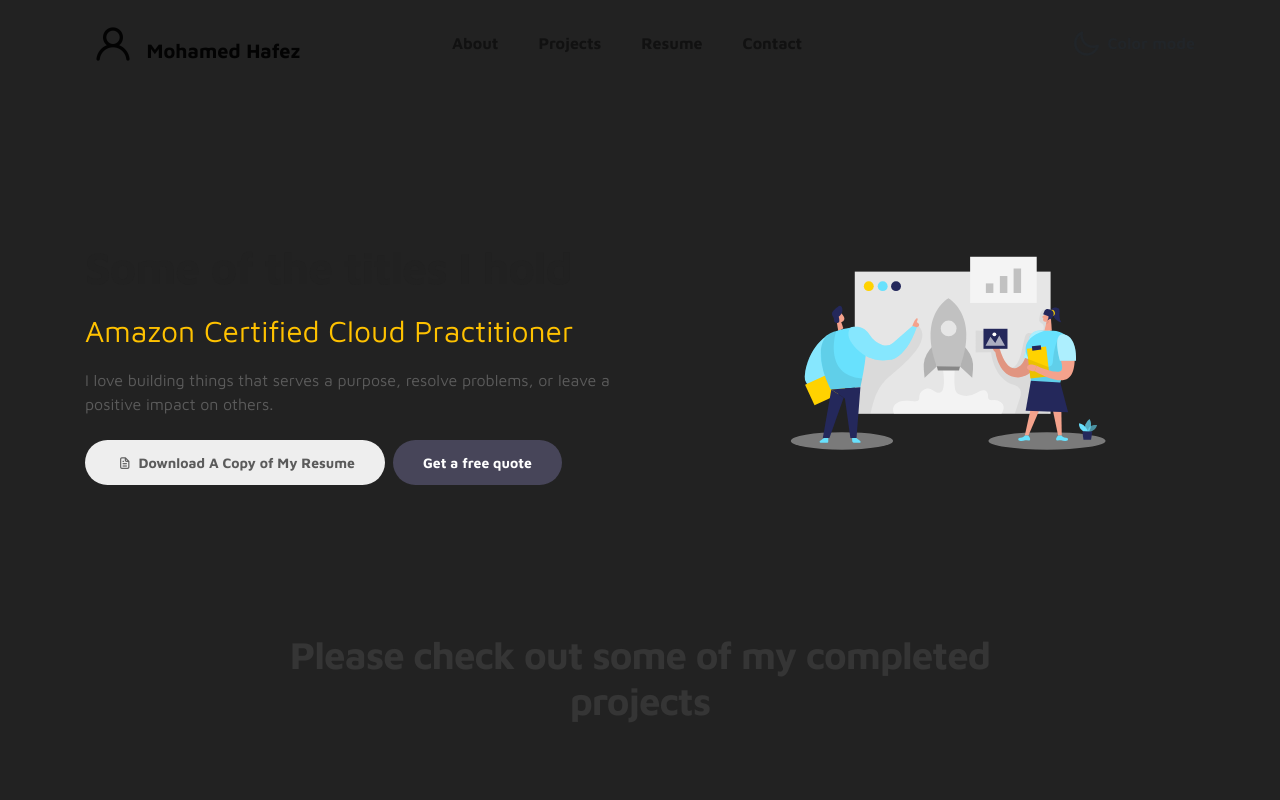
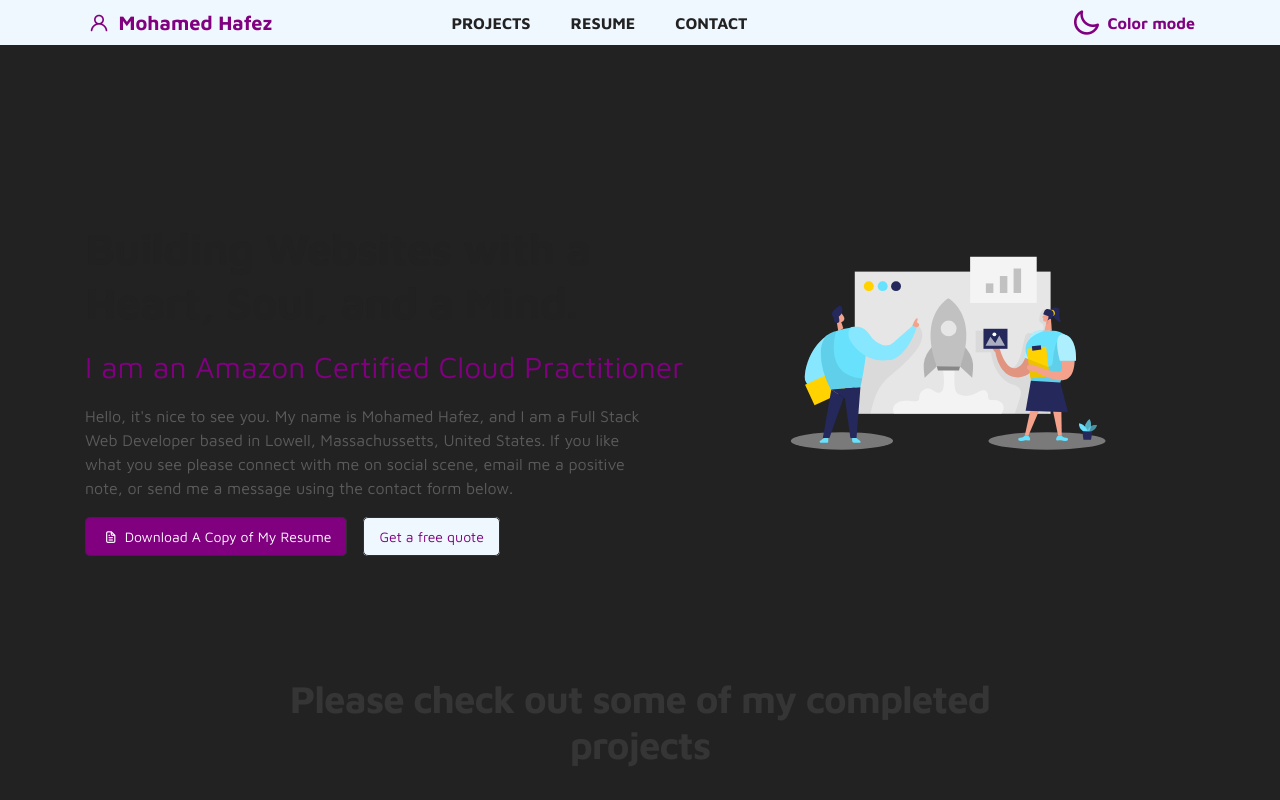
Before and after one commit to mhafez1978/react-simple-portfolio, a React (Create React App) app: page / in a window 1280 px wide. Both pictures are taken after a click on the element "Color mode". Shown: the top 800 px of the page. Built offline with nearby package versions, Linux system fonts and the light colour scheme.

Commit message:
cleaning directory

```diff
--- a/package.json
+++ b/package.json
@@ -7,10 +7,10 @@
     "@testing-library/react": "^13.3.0",
     "@testing-library/user-event": "^13.5.0",
     "aos": "^3.0.0-beta.6",
+    "node-sass": "^7.0.1",
     "react": "^18.2.0",
     "react-dom": "^18.2.0",
     "react-scripts": "5.0.1",
-    "scss": "^0.2.4",
     "styled-components": "^5.3.5",
     "web-vitals": "^2.1.4"
   },
--- a/public/index.html
+++ b/public/index.html
@@ -26,8 +26,8 @@
     -->
     <title>React App</title>
 
-    <!-- <link rel="stylesheet" href="css/owl.carousel.min.css" /> -->
-    <!-- <link rel="stylesheet" href="css/owl.theme.default.min.css" /> -->
+    <link rel="stylesheet" href="css/owl.carousel.min.css" />
+    <link rel="stylesheet" href="css/owl.theme.default.min.css" />
 
     <link rel="stylesheet" href="css/bootstrap.min.css" />
     <link rel="stylesheet" href="css/unicons.css" />
@@ -63,10 +63,10 @@
       crossorigin="anonymous"
     ></script>
 
-    <!-- <script src="./js/Headroom.js"></script>
+    <script src="./js/Headroom.js"></script>
     <script src="./js/jQuery.headroom.js"></script>
     <script src="./js/owl.carousel.min.js"></script>
     <script src="./js/smoothscroll.js"></script>
-    <script src="./js/custom.js"></script> -->
+    <script src="./js/custom.js"></script>
   </body>
 </html>
--- a/src/components/About.js
+++ b/src/components/About.js
@@ -1,5 +1,9 @@
-import React from "react";
-import aboutImg from "./images/startup.svg";
+import React from 'react';
+import aboutImg from './images/startup.svg';
+import '../styles/custom.css';
+
+const resume =
+  'https://docs.google.com/document/d/1-dD4L1qhkkYaoa3wrLESgSFDmOPItZ4K/edit?usp=sharing&ouid=106440158359286859061&rtpof=true&sd=true';
 
 const About = () => {
   return (
@@ -8,52 +12,71 @@ const About = () => {
       id="about"
     >
       <div className="container">
-        <div className="row">
+        <div className="row" data-aos="slide-up">
           <div className="col-lg-7 col-md-12 col-12 d-flex align-items-center">
             <div className="about-text">
               <div className="animated animated-text">
                 <div className="mr-2">
-                  <h1 id="opening">Some of the titles I hold</h1>
+                  <h1 id="opening">
+                    Building Websites with a Heart, Soul, and a Mind.
+                  </h1>
                 </div>
                 <div
                   className="animated-info"
-                  style={{ marginTop: "-10px", marginBottom: "40px" }}
+                  style={{ marginTop: '-10px', marginBottom: '40px' }}
                 >
                   <span
                     className="animated-item"
-                    style={{ fontSize: "30px", minWidth: "300%" }}
+                    style={{
+                      fontSize: '30px',
+                      minWidth: '350%',
+                      color: 'purple',
+                    }}
                   >
-                    Full Stack Web Developer
+                    I am a Full Stack Web Developer
                   </span>
                   <span
                     className="animated-item"
-                    style={{ fontSize: "30px", minWidth: "300%" }}
+                    style={{
+                      fontSize: '30px',
+                      minWidth: '350%',
+                      color: 'purple',
+                    }}
                   >
-                    Amazon Certified Cloud Practitioner
+                    I am an Amazon Certified Cloud Practitioner
                   </span>
                   <span
                     className="animated-item"
-                    style={{ fontSize: "30px", minWidth: "300%" }}
+                    style={{
+                      fontSize: '30px',
+                      minWidth: '350%',
+                      color: 'purple',
+                    }}
                   >
-                    Microsoft Certified Systems Engineer
+                    I am a Microsoft Certified Systems Engineer
                   </span>
                 </div>
               </div>
 
-              <p style={{ width: "90%", fontSize: "16px", marginTop: "20px" }}>
-                I love building things that serves a purpose, resolve problems,
-                or leave a positive impact on others.
+              <p style={{ width: '90%', fontSize: '16px', marginTop: '20px' }}>
+                Hello, it's nice to see you. My name is Mohamed Hafez, and I am
+                a Full Stack Web Developer based in Lowell, Massachussetts,
+                United States. If you like what you see please connect with me
+                on social scene, email me a positive note, or send me a message
+                using the contact form below.
               </p>
 
               <div className="custom-btn-group mt-4">
-                <a href="#" className="btn mr-lg-2 custom-btn">
+                <a
+                  target="_blank"
+                  rel="noreferrer"
+                  href={resume}
+                  className="purple-btn mr-3"
+                >
                   <i className="uil uil-file-alt"></i> Download A Copy of My
                   Resume
                 </a>
-                <a
-                  href="#contact"
-                  className="btn custom-btn custom-btn-bg custom-btn-link"
-                >
+                <a href="#contact" className="grey-btn">
                   Get a free quote
                 </a>
               </div>
@@ -62,7 +85,7 @@ const About = () => {
 
           <div className="col-lg-5 col-md-12 col-12">
             <div className="about-image svg">
-              <img src={aboutImg} className="img-fluid" alt="svg image" />
+              <img src={aboutImg} className="img-fluid" alt="about-pic" />
             </div>
           </div>
         </div>
--- a/src/components/Contact.js
+++ b/src/components/Contact.js
@@ -1,18 +1,40 @@
+import React, { useState } from 'react';
+
 const location =
-  "https://www.google.com/maps/embed?pb=!1m18!1m12!1m3!1d2934.647445330423!2d-71.3096620843126!3d42.64763347916865!2m3!1f0!2f0!3f0!3m2!1i1024!2i768!4f13.1!3m3!1m2!1s0x89e3a439003222e9%3A0x7b606332a3f66544!2s141%20John%20St%2C%20Lowell%2C%20MA%2001852!5e0!3m2!1sen!2sus!4v1657333668318!5m2!1sen!2sus";
+  'https://www.google.com/maps/embed?pb=!1m18!1m12!1m3!1d2934.647445330423!2d-71.3096620843126!3d42.64763347916865!2m3!1f0!2f0!3f0!3m2!1i1024!2i768!4f13.1!3m3!1m2!1s0x89e3a439003222e9%3A0x7b606332a3f66544!2s141%20John%20St%2C%20Lowell%2C%20MA%2001852!5e0!3m2!1sen!2sus!4v1657333668318!5m2!1sen!2sus';
+const instagram = 'https://www.instagram.com/mofez1978';
+const youtube = 'http://youtube.com/movewebdesign';
+const facebook = 'https://www.facebook.com/profile.php?id=100025229736186';
 
 const Contact = () => {
+  const [name, setName] = useState('');
+  const [email, setEmail] = useState('');
+  const [message, setMessage] = useState('');
+
+  const handleNameChange = (e) => {
+    setName(e.target.value);
+  };
+  const handleEmailChange = (e) => {
+    setEmail(e.target.value);
+  };
+  const handleMessageChange = (e) => {
+    setMessage(e.target.value);
+  };
+
+  console.log({ name, email, message });
+
   return (
-    <section className="contact py-5" id="contact">
+    <section id="contact" className="contact py-5" data-aos="slide-up">
       <div className="container">
         <div className="row">
           <div className="col-lg-5 mr-lg-5 col-12">
             <div className="google-map w-100">
               <iframe
+                title="location"
                 src={location}
                 width="400"
                 height="300"
-                style={{ border: "0" }}
+                style={{ border: '0' }}
                 loading="lazy"
                 referrerpolicy="no-referrer-when-downgrade"
               ></iframe>
@@ -30,30 +52,42 @@ const Contact = () => {
               <ul className="social-links">
                 <li>
                   <a
-                    href="/"
-                    className="uil uil-dribbble"
-                    data-toggle="tooltip"
-                    data-placement="left"
-                    title="Dribbble"
-                  ></a>
-                </li>
-                <li>
-                  <a
-                    href="/"
+                    target="_blank"
+                    rel="noreferrer"
+                    href={instagram}
                     className="uil uil-instagram"
                     data-toggle="tooltip"
                     data-placement="left"
                     title="Instagram"
-                  ></a>
+                  >
+                    Instagram
+                  </a>
                 </li>
                 <li>
                   <a
-                    href="/"
+                    target="_blank"
+                    rel="noreferrer"
+                    href={youtube}
                     className="uil uil-youtube"
                     data-toggle="tooltip"
                     data-placement="left"
                     title="Youtube"
-                  ></a>
+                  >
+                    YouTube
+                  </a>
+                </li>
+                <li>
+                  <a
+                    target="_blank"
+                    rel="noreferrer"
+                    href={facebook}
+                    className="uil uil-facebook"
+                    data-toggle="tooltip"
+                    data-placement="left"
+                    title="facebook"
+                  >
+                    facebook
+                  </a>
                 </li>
               </ul>
             </div>
@@ -72,8 +106,11 @@ const Contact = () => {
                       type="text"
                       className="form-control"
                       name="name"
-                      placeholder="Your Name"
+                      placeholder="enter name"
                       id="name"
+                      required
+                      value={name}
+                      onChange={handleNameChange}
                     />
                   </div>
 
@@ -82,8 +119,11 @@ const Contact = () => {
                       type="email"
                       className="form-control"
                       name="email"
-                      placeholder="Email"
+                      placeholder="enter email"
                       id="email"
+                      required
+                      value={email}
+                      onChange={handleEmailChange}
                     />
                   </div>
 
@@ -94,6 +134,9 @@ const Contact = () => {
                       className="form-control"
                       id="message"
                       placeholder="Message"
+                      required
+                      value={message}
+                      onChange={handleMessageChange}
                     ></textarea>
                   </div>
 
--- a/src/components/Footer.js
+++ b/src/components/Footer.js
@@ -1,6 +1,6 @@
 const Footer = () => {
   return (
-    <footer className="footer py-5">
+    <footer className="footer py-5" data-aos="slide-up">
       <div className="container">
         <div className="row">
           <div className="col-lg-12 col-12">
@@ -8,7 +8,7 @@ const Footer = () => {
               Copyright &copy; 2022 Defacto Code . All rights reserved
             </p>
             <p className="copyright-text text-center">
-              Designed by{" "}
+              Designed by{' '}
               <a rel="nofollow" href="https://www.facebook.com/tooplate">
                 Mohamed Hafez
               </a>
--- a/src/components/NavMenu.js
+++ b/src/components/NavMenu.js
@@ -1,10 +1,13 @@
-import React, { useState } from "react";
+import React, { useState } from 'react';
+import '../styles/custom.css';
 
+const resume =
+  'https://docs.google.com/document/d/1-dD4L1qhkkYaoa3wrLESgSFDmOPItZ4K/edit?usp=sharing&ouid=106440158359286859061&rtpof=true&sd=true';
 const NavMenu = () => {
-  const [theme, setTheme] = useState("light");
+  const [theme, setTheme] = useState('light');
 
   const dark = () => {
-    document.body.style.background = "#222";
+    document.body.style.background = '#222';
     // document.getElementById("logo").style.color = "#fff";
     // document.getElementById("about").style.color = "#fff";
     // document.getElementById("projects").style.color = "#fff";
@@ -18,7 +21,7 @@ const NavMenu = () => {
     // document.getElementById("mode").style.color = "#fff";
   };
   const light = () => {
-    document.body.style.background = "#fff";
+    document.body.style.background = '#fff';
     // document.getElementById("logo").style.color = "#222";
     // document.getElementById("about").style.color = "#222";
     // document.getElementById("projects").style.color = "#222";
@@ -33,12 +36,15 @@ const NavMenu = () => {
   };
 
   const changeTheme = () => {
-    (theme === "light" ? setTheme(dark) : setTheme(light)) ||
-      (theme === "dark" ? setTheme(light) : setTheme(dark));
+    (theme === 'light' ? setTheme(dark) : setTheme(light)) ||
+      (theme === 'dark' ? setTheme(light) : setTheme(dark));
   };
 
   return (
-    <nav className="navbar navbar-expand-sm navbar-light">
+    <nav
+      className="navbar navbar-expand-sm navbar-light"
+      style={{ backgroundColor: 'aliceblue', height: '45px' }}
+    >
       <div className="container">
         <a id="logo" className="navbar-brand" href="index.html">
           <i className="uil uil-user"></i> Mohamed Hafez
@@ -61,13 +67,6 @@ const NavMenu = () => {
         <div className="collapse navbar-collapse" id="navbarNav">
           <ul className="navbar-nav mx-auto">
             <li className="nav-item">
-              <a href="#about" className="nav-link">
-                <span id="about" data-hover="About">
-                  About
-                </span>
-              </a>
-            </li>
-            <li className="nav-item">
               <a href="#project" className="nav-link">
                 <span id="projects" data-hover="Projects">
                   Projects
@@ -75,7 +74,12 @@ const NavMenu = () => {
               </a>
             </li>
             <li className="nav-item">
-              <a href="#resume" className="nav-link">
+              <a
+                target="_blank"
+                rel="noreferrer"
+                href={resume}
+                className="nav-link"
+              >
                 <span id="resume" data-hover="Resume">
                   Resume
                 </span>
--- a/src/components/sass/tooplate-style.scss
+++ b/src/components/sass/tooplate-style.scss
@@ -1,7 +1,7 @@
-@import url("https://fonts.googleapis.com/css?family=Maven+Pro:400,700");
+@import url('https://fonts.googleapis.com/css?family=Maven+Pro:400,700');
 
 // VARIABLES
-$font-base: "Maven Pro", sans-serif;
+$font-base: 'Maven Pro', sans-serif;
 $body-font-size: 18px;
 $h1-font-size: 2.8em;
 $h2-font-size: 2.4em;
@@ -14,11 +14,11 @@ $h1-font-color: #212121;
 $h2-font-color: #353535;
 $h3-font-color: #484848;
 $body-font-color: #5b5b5b;
-$text-white: #ffffff;
-$dark-mode-color: #0c0c0d;
-$main-color: #ffc200;
+$text-white: #fff;
+$dark-mode-color: #222;
+$main-color: purple;
 $border-color: #f2f2f1;
-$button-color: #474559;
+$button-color: #purple;
 
 $small-font-size: 14px;
 $link-font-size: 16px;
@@ -59,7 +59,8 @@ a {
   text-decoration: none !important;
   @include transition-effect;
   &:hover {
-    color: $main-color !important;
+    background-color: $main-color !important;
+    color: $text-white;
   }
 }
 
@@ -111,7 +112,7 @@ strong {
 
 // CUSTOM BUTTON
 .custom-btn {
-  color: $body-font-color;
+  color: purple;
   font-weight: $font-weight-bold;
   border-radius: 50px;
   padding: 13px 29px;
@@ -120,14 +121,15 @@ strong {
   overflow: hidden;
   @include transition-effect;
   &:hover {
-    color: $main-color;
+    color: #fff;
+    background-color: purple;
   }
   &.custom-btn-bg {
-    background: $button-color;
+    background: purple;
     color: $text-white;
     &:hover {
-      background: $main-color;
-      color: $text-white !important;
+      background: #fff;
+      color: purple !important;
     }
   }
 }
@@ -197,14 +199,14 @@ strong {
   z-index: 999999;
   will-change: transform;
   transition: transform 200ms linear;
-  &[class*="-unpinned"] {
+  &[class*='-unpinned'] {
     transform: translate(0, -150%);
   }
 
-  &[class*="-pinned"] {
+  &[class*='-pinned'] {
     transform: translate(0, 0);
   }
-  &[class*="headroom--not-top"] {
+  &[class*='headroom--not-top'] {
     background: $text-white;
     // box-shadow: 0 1px 2px 0 rgba(0, 0, 0, 0.09);
     border-bottom: 1px solid #f0f0f0;
@@ -274,7 +276,7 @@ strong {
   &:focus {
     outline: none;
   }
-  &[aria-expanded="true"] {
+  &[aria-expanded='true'] {
     .navbar-toggler-icon {
       &:first-child {
         transform: rotate(45deg);
@@ -317,16 +319,16 @@ strong {
   position: relative;
   right: 6px;
   &:after {
-    font-family: "unicons";
-    content: "\ea9f";
+    font-family: 'unicons';
+    content: '\ea9f';
     font-size: 30px;
     font-weight: 300;
     font-style: normal;
   }
   &.active {
     &:after {
-      font-family: "unicons";
-      content: "\eb65";
+      font-family: 'unicons';
+      content: '\eb65';
       font-size: 30px;
       color: $text-white;
     }
@@ -342,7 +344,7 @@ strong {
     }
   }
   .navbar {
-    &[class*="headroom--not-top"] {
+    &[class*='headroom--not-top'] {
       background: $dark-mode-color;
       border-bottom: 1px solid #1f1f1f;
     }
@@ -381,7 +383,7 @@ strong {
     }
   }
   &:before {
-    content: "";
+    content: '';
     background: $button-color;
     width: 3px;
     height: 100%;
@@ -437,20 +439,20 @@ strong {
         position: absolute;
         top: 50%;
         transform: translate(0, -50%);
-        font-family: "unicons";
+        font-family: 'unicons';
         font-size: 100px;
         line-height: normal;
       }
     }
     .owl-prev {
       &:before {
-        content: "\e833";
+        content: '\e833';
         left: -45px;
       }
     }
     .owl-next {
       &:before {
-        content: "\e836";
+        content: '\e836';
         right: -45px;
       }
     }
@@ -458,7 +460,7 @@ strong {
 }
 
 .owl-theme {
-  .owl-nav [class*="owl-"] {
+  .owl-nav [class*='owl-'] {
     background: none;
     border-radius: 0;
     margin: 0;
--- a/src/styles/custom.css
+++ b/src/styles/custom.css
@@ -1,3 +1,60 @@
+#mode,
+.color-mode-icon {
+  color: purple !important;
+}
+a.navbar-brand {
+  color: purple !important;
+  padding-bottom: 5px;
+}
+
+.navbar-brand .uil {
+  font-size: 20px !important;
+}
+
+.navbar-light .navbar-nav .nav-link {
+  color: #222 !important;
+  text-transform: uppercase;
+}
+.navbar-light .navbar-nav .nav-link:hover {
+  color: purple !important;
+  text-shadow: 0 2px 1px 2px;
+}
+.purple-btn {
+  width: 300px;
+  padding: 10px 15px 10px 15px;
+  border: 1px solid #2f2f2f;
+  border-radius: 5px;
+  background-color: purple;
+  color: #fff;
+  font-size: 14px !important;
+}
+.purple-btn:hover {
+  width: 300px;
+  padding: 10px 15px 10px 15px;
+  border: 1px solid #2f2f2f;
+  border-radius: 15px;
+  background-color: #fff;
+  color: purple !important;
+}
+
+.grey-btn {
+  width: 200px;
+  padding: 10px 15px 10px 15px;
+  border: 1px solid #2f2f2f;
+  border-radius: 5px;
+  background-color: aliceblue;
+  color: purple;
+  font-size: 14px !important;
+}
+.grey-btn:hover {
+  width: 300px;
+  padding: 10px 15px 10px 15px;
+  border: 1px solid #2f2f2f;
+  border-radius: 15px;
+  background-color: purple;
+  color: aliceblue !important;
+}
+
 .sepia img {
   -webkit-filter: sepia(100%);
   filter: sepia(100%);
@@ -25,7 +82,7 @@
   height: 100%;
   /* padding: 5% 8%; */
   position: absolute;
-  content: "";
+  content: '';
   top: 50%;
   left: 50%;
   transform: translate(-50%, -50%) rotateY(90deg);
```
Also changed, not shown: src/components/Features.js (+78 -52 lines), src/components/Projects.js (+8 -8 lines), 1 other file (tests, documents, lock files or other folders).
